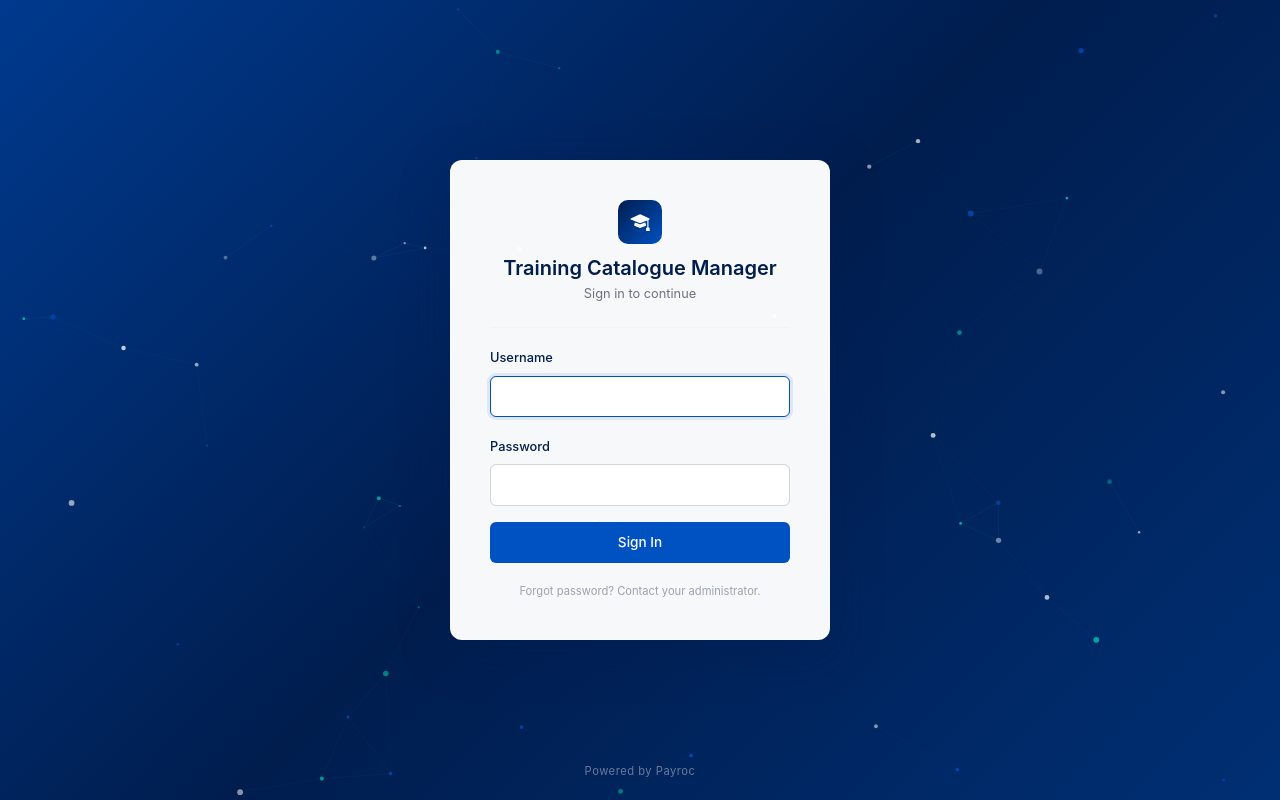
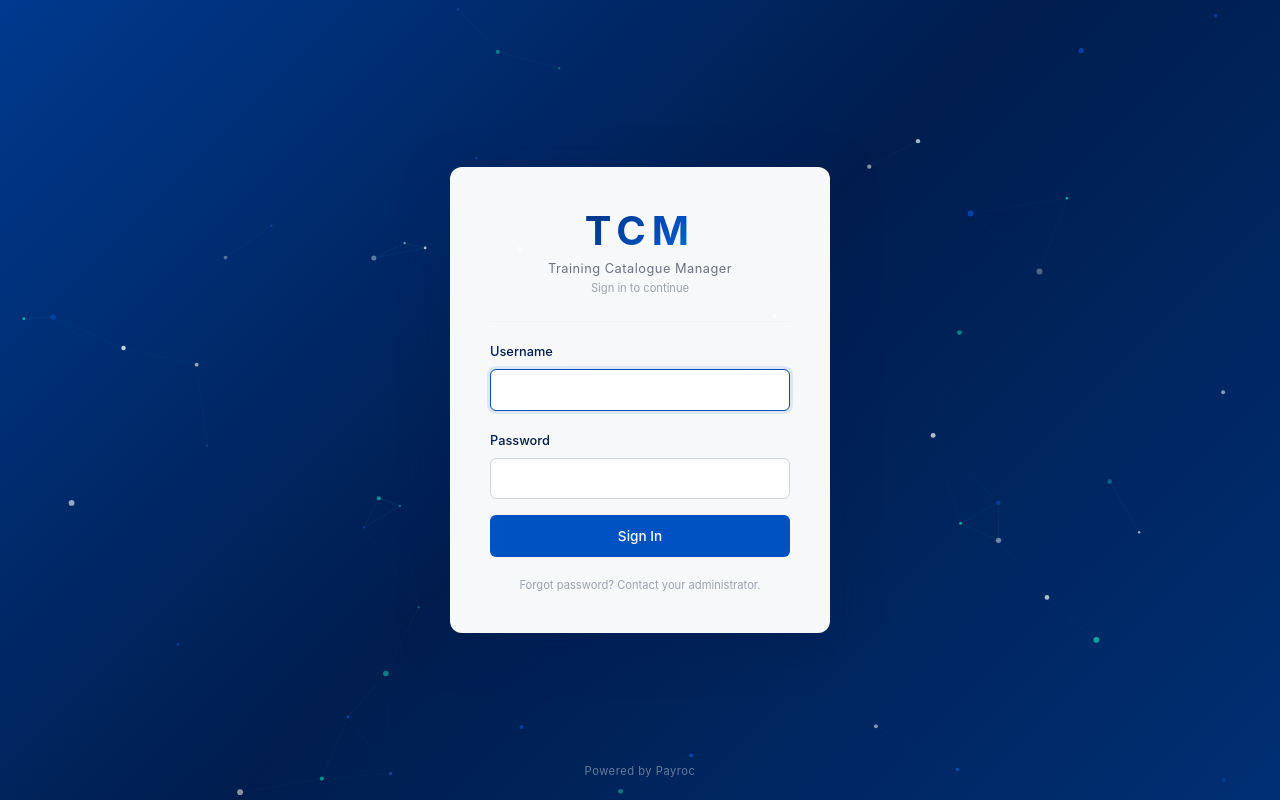
Before and after one commit to juanathanwickston/TCM, a Django app: page /login/ in a window 1280 px wide. Run offline with Django 5.2, Linux system fonts and the light colour scheme; some libraries are stand-ins or nearby versions.

Commit message:
ui: TCM gradient monogram hero — large typography treatment, no icon

```diff
--- a/tcm_app/templates/tcm_app/login.html
+++ b/tcm_app/templates/tcm_app/login.html
@@ -68,29 +68,29 @@
             margin-bottom: 1.5rem;
         }
 
-        .login-icon {
-            width: 44px;
-            height: 44px;
-            background: linear-gradient(135deg, #001D4E, #0051C2);
-            border-radius: 10px;
-            display: inline-flex;
-            align-items: center;
-            justify-content: center;
-            margin-bottom: 0.75rem;
-            color: white;
-            font-size: 1.2rem;
+        .login-monogram {
+            font-size: 2.5rem;
+            font-weight: 700;
+            letter-spacing: 6px;
+            background: linear-gradient(135deg, #001D4E 0%, #0051C2 60%, #00e0b8 100%);
+            -webkit-background-clip: text;
+            -webkit-text-fill-color: transparent;
+            background-clip: text;
+            margin-bottom: 0.25rem;
+            line-height: 1.2;
         }
 
-        .login-header h1 {
-            font-size: 1.25rem;
-            font-weight: 600;
-            color: #001D4E;
-            margin-bottom: 0.25rem;
+        .login-header .login-subtitle {
+            font-size: 0.8rem;
+            font-weight: 400;
+            color: #6b7280;
+            letter-spacing: 0.5px;
+            margin-bottom: 0.15rem;
         }
 
-        .login-header p {
-            color: #6b7280;
-            font-size: 0.8rem;
+        .login-header .login-tagline {
+            color: #9ca3af;
+            font-size: 0.7rem;
             margin: 0;
         }
 
@@ -158,11 +158,9 @@
     <!-- Login card -->
     <div class="login-card">
         <div class="login-header">
-            <div class="login-icon">
-                <i class="bi bi-mortarboard-fill"></i>
-            </div>
-            <h1>Training Catalogue Manager</h1>
-            <p>Sign in to continue</p>
+            <div class="login-monogram">TCM</div>
+            <div class="login-subtitle">Training Catalogue Manager</div>
+            <div class="login-tagline">Sign in to continue</div>
         </div>
 
         <hr class="my-3" style="border-color: #e5e7eb;">
```
